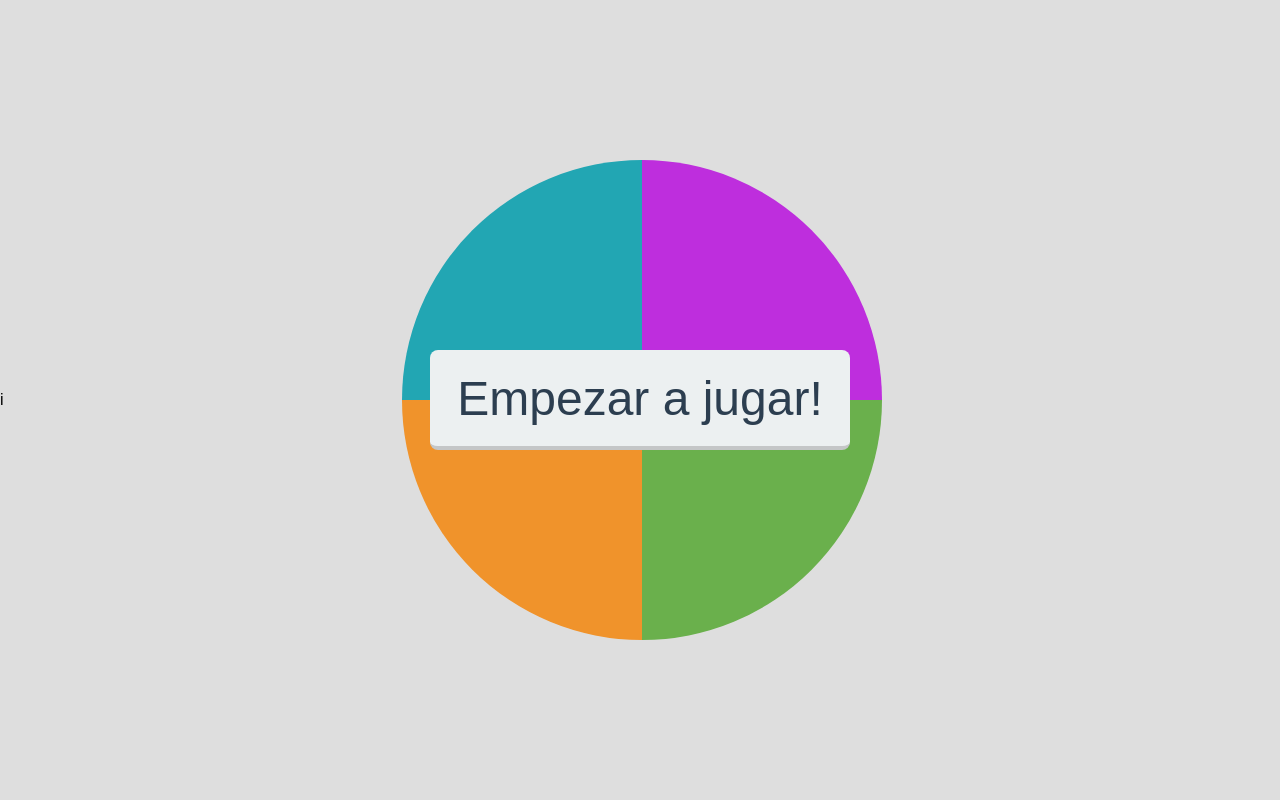
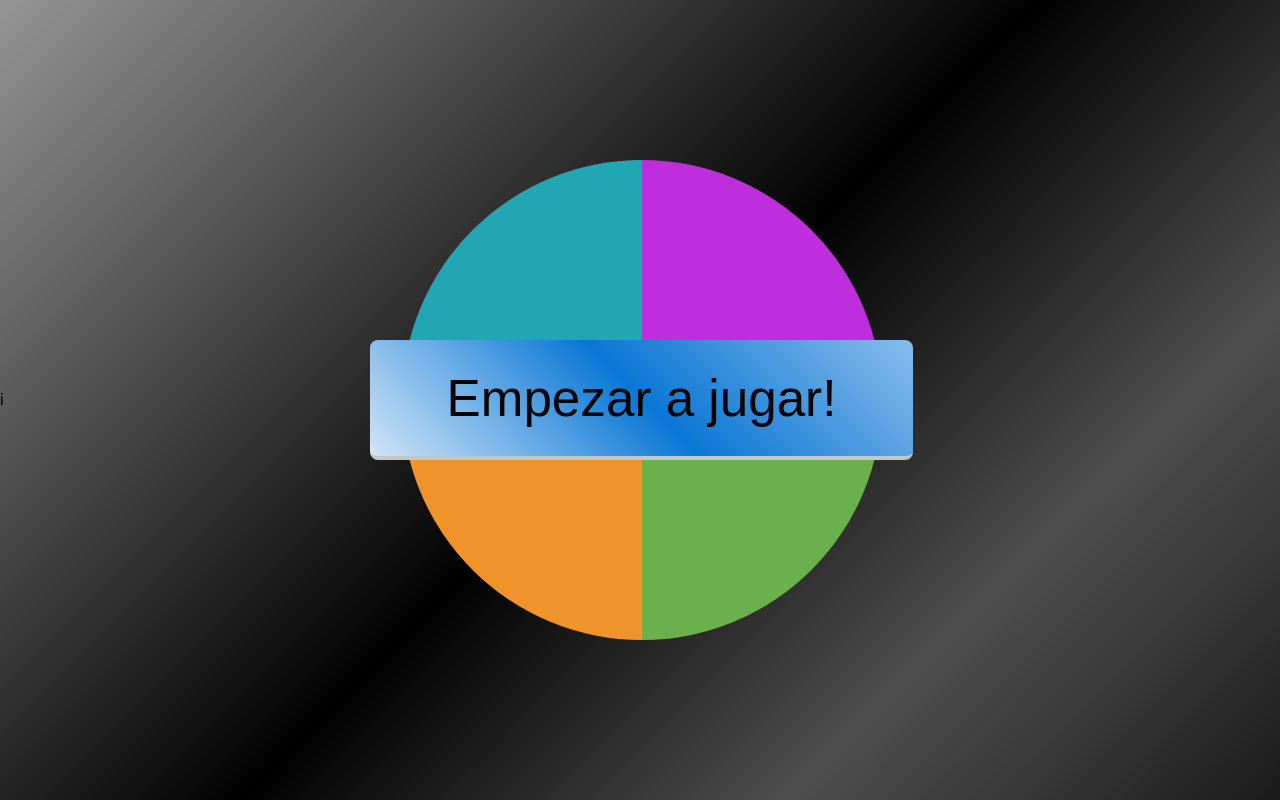
Before and after one commit to williamr1015/Simon-Dice-Semana-5, a plain HTML site: page index.html in a window 1280 px wide. Drawn offline with nearby package versions, Linux system fonts and the light colour scheme.

Commit message:
arreglos de styles

```diff
--- a/assets/css/styles.css
+++ b/assets/css/styles.css
@@ -4,7 +4,7 @@
       }
       body {
         margin: 0;
-        background: #dedede;
+        background: linear-gradient(135deg, #959595 0%,#0d0d0d 46%,#010101 50%,#0a0a0a 53%,#4e4e4e 76%,#383838 87%,#1b1b1b 100%);
         display: flex;
         align-items: center;
         height: 100vh;
@@ -65,42 +65,24 @@
       .verde.light {
         background: #badc58;
       }
-
-      .btn-start {
-        width: 400px;
-        height: 100px;
-        background: #ecf0f1;
-        color: #2c3e50;
-        font-size: 2.5rem;
-        position: absolute;
-        top: calc(50% - 50px);
-        left: calc(50% - 200px);
-      }
-
       .hide {
         display: none;
       }
       .btn-start {
         cursor: pointer;
-        width: 420px;
-        height: 100px;
-        background: #ecf0f1;
-        color: #2c3e50;
+        width: 543px;
+        height: 120px;
+        background: linear-gradient(45deg, #d0e4f7 0%,#73b1e7 24%,#0a77d5 50%,#539fe1 79%,#87bcea 100%);
+        color: #020303;
         border: none;
         border-bottom: 4px solid #c4c6c7;
         border-radius: 8px;
-        font-size: 3em;
+        font-size: 3.2em;
         position: absolute;
-        top: calc(50% - 50px);
-        left: calc(50% - 210px);
-        transition: .5s;
+        top: calc(50% - 60px);
+        left: calc(50% - 270px);
+        transition: 1s;
         outline: none;
-      }
-
-      .btn-start:hover {
-        color: #ecf0f1;
-        background: #2c3e50;
-        border-bottom: 4px solid #1f3346;
       }
 
       .btn-start:active {
--- a/assets/js/scripts.js
+++ b/assets/js/scripts.js
@@ -110,14 +110,14 @@ const ULTIMO_NIVEL = 10
     }
   }
   ganoElJuego() {
-    swal('AlterU', 'Felicitaciones Ganaste el Juego', 'success')
+    swal('AlterU', '¡Bieeen! Felicitaciones Ganaste el Juego', 'success')
     .then(()=> {
       this.inicializar()
     })
   }
 
   perdioElJuego() {
-    swal('AlterU', 'Lo sentimos perdiste el Juego :(', 'error')
+    swal('AlterU', '¡Oooh! No, lo sentimos perdiste el Juego :(', 'error')
     .then(()=> {
       this.eliminarEventosClik()
       this.inicializar()
```
